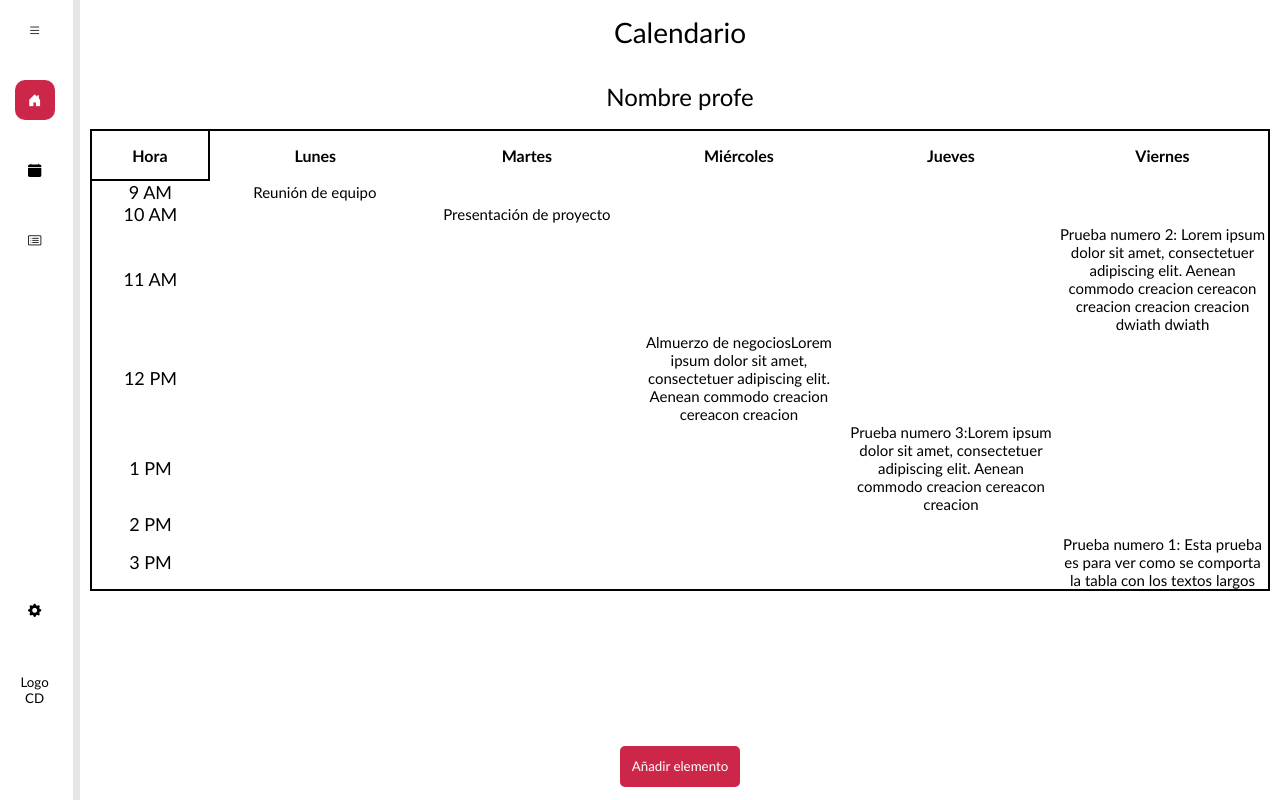
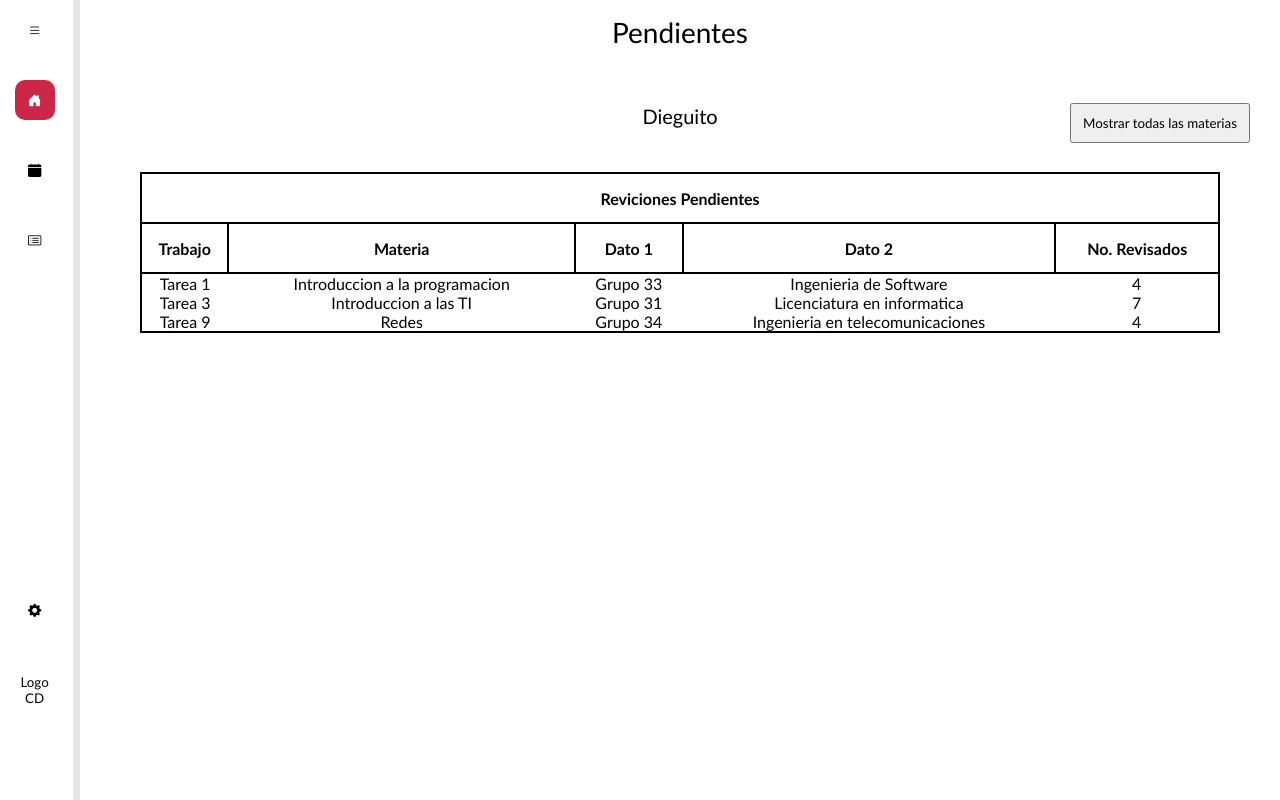
Before and after one commit to OlafGG/FrontServicioSocial, a React (Create React App) app: page / in a window 1280 px wide. Built offline with nearby package versions, Linux system fonts and the light colour scheme.

Commit message:
Added component table revision and class to show table

```diff
--- /dev/null
+++ b/src/components/pure/tabla.revisiones.jsx
@@ -0,0 +1,60 @@
+import React from 'react';
+
+const TablaRevisiones = () => {
+
+    const actividades = [
+        {
+            trabajo: 'Tarea 1',
+            materia: 'Introduccion a la programacion',
+            dato1: 'Grupo 33',
+            dato2: 'Ingenieria de Software',
+            numero_revicion: 4
+        },
+        {
+            trabajo: 'Tarea 3',
+            materia: 'Introduccion a las TI',
+            dato1: 'Grupo 31',
+            dato2: 'Licenciatura en informatica',
+            numero_revicion: 7
+        },
+        {
+            trabajo: 'Tarea 9',
+            materia: 'Redes',
+            dato1: 'Grupo 34',
+            dato2: 'Ingenieria en telecomunicaciones',
+            numero_revicion: 4
+        }
+    ]
+
+    return (
+        <div>
+            <table>
+                <tr>
+                    <th id='title-table-revision' colSpan={5}>
+                        Reviciones Pendientes
+                    </th>
+                </tr>
+                <tr>
+                    <th className='title-table-th'>Trabajo</th>
+                    <th className='title-table-th'>Materia</th>
+                    <th className='title-table-th'>Dato 1</th>
+                    <th className='title-table-th'>Dato 2</th>
+                    <th className='title-table-th'>No. Revisados</th>
+                </tr>
+
+                {
+                    actividades.map((element) =>
+                    <tr>
+                        <td>{element.trabajo}</td>
+                        <td>{element.materia}</td>                            <td>{element.dato1}</td>
+                        <td>{element.dato2}</td>
+                        <td>{element.numero_revicion}</td>
+                    </tr>
+                    )
+                }
+            </table>
+        </div>
+    );
+}
+
+export default TablaRevisiones;
--- /dev/null
+++ b/src/css/table.revisions.show.css
@@ -0,0 +1,46 @@
+#div-revisiones-show-principal{
+    width: 100%;
+    height: 100%;
+    display: flex;
+    justify-content: center;
+    flex-direction: column;
+    align-items: center;
+}
+
+#title-name{
+    margin-top: 10px;
+    font-size: 20px;
+}
+
+#button-show-materies{
+    width: 180px;
+    height: 40px;
+    position: relative;
+    float: right;
+    margin-top: -25px;
+}
+
+#title-revision-show{
+    width: 100%;
+    height: 10%;
+    text-align: center;
+    font-size: 28px;
+}
+
+#div-profe-button-show{
+    width: 100%;
+    height: 10%;
+    text-align: center;
+    padding-right: 30px;
+    padding-left: 30px;
+}
+
+#div-table-revision{
+    width: 90%;
+    height: 60%;
+}
+
+#cards-class-reviciones-filter{
+    width: 100%;
+    height: 20%;
+}
--- /dev/null
+++ b/src/pages/class/table.revisions.show.jsx
@@ -0,0 +1,27 @@
+import React from 'react';
+import TablaRevisiones from '../../components/pure/tabla.revisiones';
+import '../../css/table.revisions.show.css';
+
+
+const TableRevisionsShow = () => {
+    return (
+        <div id='div-revisiones-show-principal'>
+            <div id='title-revision-show'>
+                <label>Pendientes</label>
+            </div>
+            <div id='div-profe-button-show'>
+                <p id='title-name'>Dieguito </p>
+                <button id='button-show-materies'>Mostrar todas las materias</button>
+            </div>
+            <div id='div-table-revision'>
+                <TablaRevisiones></TablaRevisiones>
+            </div>
+            <div id='cards-class-reviciones-filter'>
+
+            </div>
+
+        </div>
+    );
+}
+
+export default TableRevisionsShow;
--- a/src/pages/home/HomePage.jsx
+++ b/src/pages/home/HomePage.jsx
@@ -8,6 +8,7 @@ import TablasInfoCalendary from '../class/tablas.info.calendary';
 import Calendar from '../../components/pure/calendary';
 import CalendarioClass from '../class/calendario.class';
 import CardClassShow from '../class/card.class.show';
+import TableRevisionsShow from '../class/table.revisions.show';
 
 
 const HomePage = () => {
@@ -46,8 +47,9 @@ const HomePage = () => {
                     {/*<EditInfoClass></EditInfoClass>*/}
                     {/*<CardClass></CardClass>*/}
                     {/*<TablasInfoCalendary></TablasInfoCalendary>*/}
-                    <CalendarioClass></CalendarioClass>
+                    {/*<CalendarioClass></CalendarioClass>*/}
                     {/*<CardClassShow></CardClassShow>*/}
+                    <TableRevisionsShow></TableRevisionsShow>
                 </div>
 
             </div>
```
Also changed, not shown: src/css/table.reviciones.css (added).
